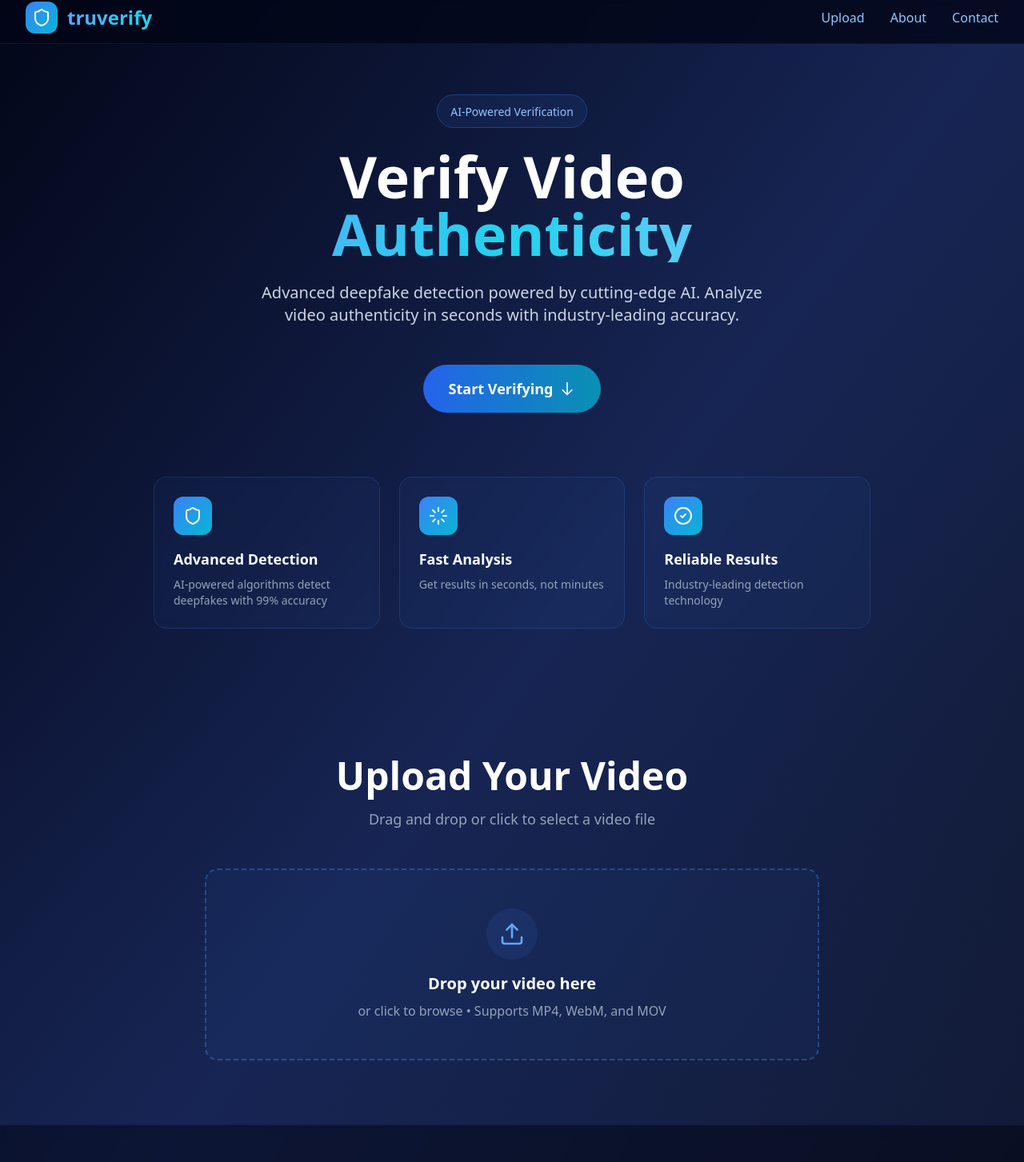
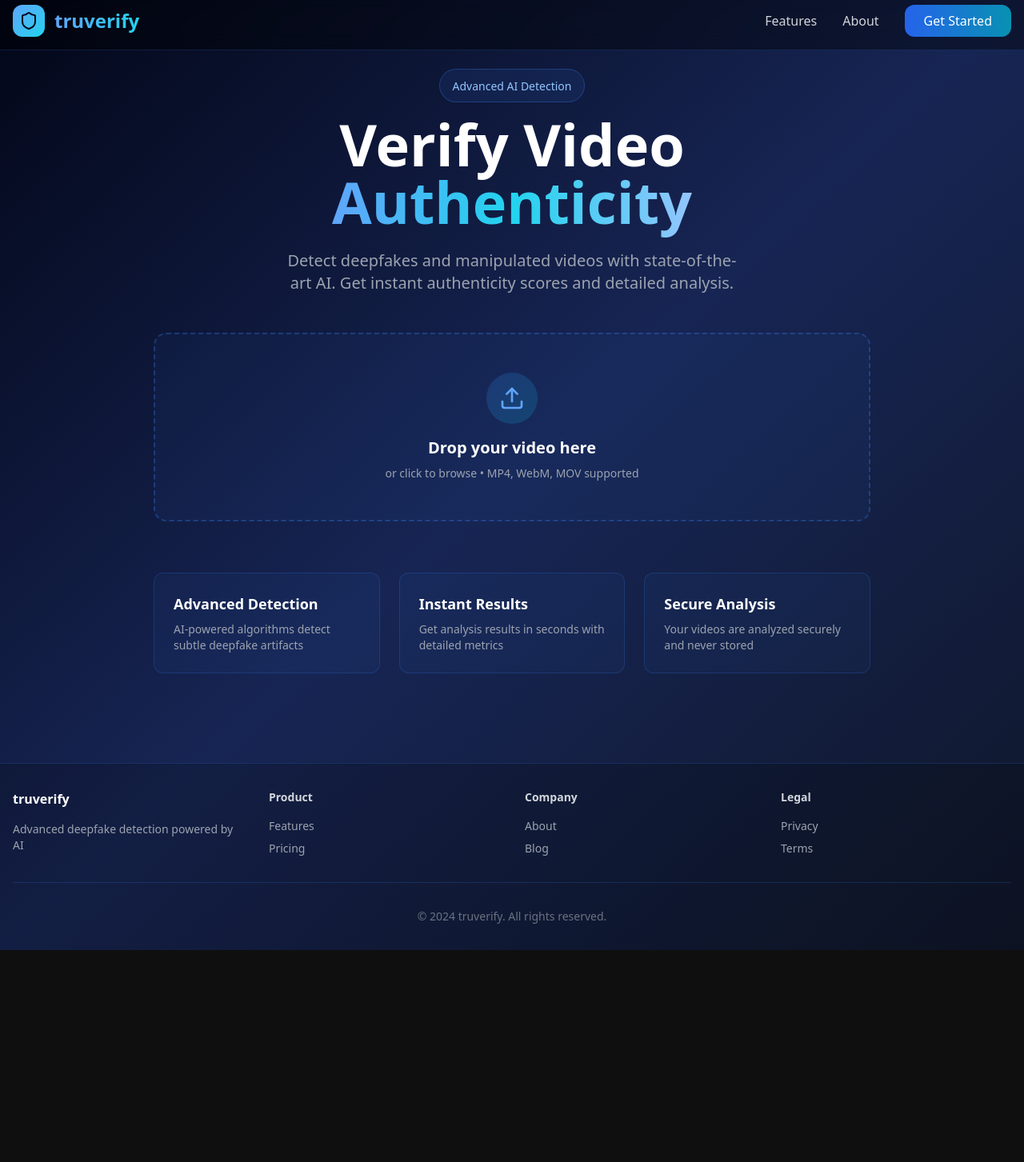
Before and after one commit to EHEGUY/hackcrypt_databaes, a Next.js app: page / in a window 1280 px wide. Shown: the part 10-1463 px from the top of the page at 80% size. After the commit the page ends 1198 px from the top, so only its background shows below. Built offline with nearby package versions, Linux system fonts and the light colour scheme.

Commit message:
feat: rebuild page.tsx with functional UI and branding
Replace broken imports and create fully-featured page.

Co-authored-by: eheguy <154012493+EHEGUY@users.noreply.github.com>

```diff
--- a/app/page.tsx
+++ b/app/page.tsx
@@ -29,15 +29,9 @@ export default function Home() {
     }
   };
 
-  const handleFileSelect = (e: React.ChangeEvent<HTMLInputElement>) => {
-    if (e.target.files?.length) {
-      handleAnalyze(e.target.files[0]);
-    }
-  };
-
   const handleAnalyze = async (file: File) => {
     if (!file.type.startsWith('video/')) {
-      setResult({ error: 'Please upload a video file (MP4, WebM, or MOV)' });
+      setResult({ error: 'Please upload a video file' });
       return;
     }
 
@@ -54,329 +48,229 @@ export default function Home() {
 
       if (!response.ok) {
         const errorData = await response.json();
-        setResult({ error: errorData.error || 'Analysis failed. Please try again.' });
+        setResult({ error: errorData.error || 'Analysis failed' });
       } else {
         const data = await response.json();
         setResult(data);
       }
     } catch (error) {
-      console.log('[v0] Error during analysis:', error);
-      setResult({ error: 'Failed to analyze video. Please ensure the backend is running.' });
+      setResult({ error: 'Failed to analyze video. Ensure backend is running.' });
     } finally {
       setIsLoading(false);
     }
   };
 
-  const scrollToUpload = () => {
-    const uploadSection = document.getElementById('upload-section');
-    if (uploadSection) {
-      uploadSection.scrollIntoView({ behavior: 'smooth' });
+  const handleFileInput = (e: React.ChangeEvent<HTMLInputElement>) => {
+    const files = e.currentTarget.files;
+    if (files && files.length > 0) {
+      handleAnalyze(files[0]);
     }
   };
 
   return (
-    <div className="min-h-screen bg-gradient-to-br from-slate-950 via-blue-950 to-slate-900 text-white overflow-hidden">
+    <div className="min-h-screen bg-gradient-to-br from-slate-950 via-blue-950 to-slate-900">
       {/* Navigation */}
-      <nav className="fixed top-0 w-full z-50 bg-slate-950/80 backdrop-blur border-b border-blue-900/30">
-        <div className="max-w-7xl mx-auto px-4 sm:px-6 lg:px-8">
-          <div className="flex justify-between items-center h-16">
+      <nav className="fixed top-0 w-full bg-black/40 backdrop-blur-md border-b border-blue-500/20 z-50">
+        <div className="max-w-7xl mx-auto px-4 py-4 flex items-center justify-between">
           <div className="flex items-center gap-3">
-              <div className="w-10 h-10 bg-gradient-to-br from-blue-500 to-cyan-500 rounded-lg flex items-center justify-center">
-                <Shield className="w-6 h-6 text-white" />
+            <div className="w-10 h-10 bg-gradient-to-br from-blue-400 to-cyan-400 rounded-lg flex items-center justify-center">
+              <Shield className="w-6 h-6 text-slate-950 font-bold" />
             </div>
-              <span className="text-2xl font-bold bg-gradient-to-r from-blue-400 to-cyan-400 bg-clip-text text-transparent">
-                truverify
-              </span>
+            <span className="text-2xl font-bold bg-gradient-to-r from-blue-400 to-cyan-400 bg-clip-text text-transparent">truverify</span>
           </div>
 
           <div className="hidden md:flex items-center gap-8">
-              <button onClick={scrollToUpload} className="text-blue-300 hover:text-cyan-300 transition">
-                Upload
+            <a href="#" className="text-gray-300 hover:text-blue-400 transition">Features</a>
+            <a href="#" className="text-gray-300 hover:text-blue-400 transition">About</a>
+            <button className="px-6 py-2 bg-gradient-to-r from-blue-600 to-cyan-600 text-white rounded-lg hover:shadow-lg hover:shadow-blue-500/50 transition-all">
+              Get Started
             </button>
-              <a href="#" className="text-blue-300 hover:text-cyan-300 transition">
-                About
-              </a>
-              <a href="#" className="text-blue-300 hover:text-cyan-300 transition">
-                Contact
-              </a>
           </div>
 
           <button
+            className="md:hidden text-white"
             onClick={() => setMobileMenuOpen(!mobileMenuOpen)}
-              className="md:hidden text-blue-300 hover:text-cyan-300"
           >
-              {mobileMenuOpen ? <X size={24} /> : <Menu size={24} />}
+            {mobileMenuOpen ? <X /> : <Menu />}
           </button>
-          </div>
-
-          {mobileMenuOpen && (
-            <div className="md:hidden pb-4 border-t border-blue-900/30 mt-4 space-y-2">
-              <button
-                onClick={() => {
-                  scrollToUpload();
-                  setMobileMenuOpen(false);
-                }}
-                className="block w-full text-left px-4 py-2 text-blue-300 hover:text-cyan-300"
-              >
-                Upload
-              </button>
-              <a href="#" className="block px-4 py-2 text-blue-300 hover:text-cyan-300">
-                About
-              </a>
-              <a href="#" className="block px-4 py-2 text-blue-300 hover:text-cyan-300">
-                Contact
-              </a>
-            </div>
-          )}
         </div>
       </nav>
 
+      {/* Main Content */}
+      <main className="pt-24 pb-12 px-4">
+        <div className="max-w-4xl mx-auto">
           {/* Hero Section */}
-      <div className="pt-32 pb-20 px-4 sm:px-6 lg:px-8">
-        <div className="max-w-4xl mx-auto text-center">
-          {/* Badge */}
-          <div className="inline-block mb-6 px-4 py-2 bg-blue-500/10 border border-blue-500/30 rounded-full">
-            <span className="text-sm font-medium text-blue-300">AI-Powered Verification</span>
+          {!result && !isLoading && (
+            <div className="text-center mb-12">
+              <div className="inline-block mb-4 px-4 py-2 bg-blue-500/10 border border-blue-500/30 rounded-full">
+                <span className="text-sm font-medium text-blue-300">Advanced AI Detection</span>
               </div>
-
-          {/* Heading */}
-          <h1 className="text-5xl sm:text-6xl lg:text-7xl font-bold mb-6 leading-tight">
+              <h1 className="text-5xl md:text-7xl font-bold text-white mb-6 text-balance">
                 Verify Video
-            <span className="block bg-gradient-to-r from-blue-400 via-cyan-400 to-blue-300 bg-clip-text text-transparent">
-              Authenticity
+                <span className="bg-gradient-to-r from-blue-400 via-cyan-400 to-blue-300 bg-clip-text text-transparent">
+                  {' '}Authenticity
                 </span>
               </h1>
-
-          {/* Subheading */}
-          <p className="text-lg sm:text-xl text-slate-300 mb-12 max-w-2xl mx-auto leading-relaxed">
-            Advanced deepfake detection powered by cutting-edge AI. Analyze video authenticity in seconds with industry-leading accuracy.
+              <p className="text-xl text-gray-400 mb-8 text-balance max-w-2xl mx-auto">
+                Detect deepfakes and manipulated videos with state-of-the-art AI. Get instant authenticity scores and detailed analysis.
               </p>
-
-          {/* CTA Button */}
-          <button
-            onClick={scrollToUpload}
-            className="px-8 py-4 bg-gradient-to-r from-blue-600 to-cyan-600 text-white rounded-full font-semibold text-lg hover:shadow-2xl hover:shadow-blue-500/50 hover:scale-105 transition-all duration-300 inline-flex items-center gap-2"
-          >
-            Start Verifying
-            <svg className="w-5 h-5" fill="none" stroke="currentColor" viewBox="0 0 24 24">
-              <path strokeLinecap="round" strokeLinejoin="round" strokeWidth={2} d="M19 14l-7 7m0 0l-7-7m7 7V3" />
-            </svg>
-          </button>
             </div>
-
-        {/* Floating cards */}
-        <div className="mt-20 grid grid-cols-1 md:grid-cols-3 gap-6 max-w-4xl mx-auto">
-          <div className="p-6 bg-blue-500/5 border border-blue-500/20 rounded-2xl backdrop-blur-sm hover:border-blue-500/40 transition-all">
-            <div className="w-12 h-12 bg-gradient-to-br from-blue-500 to-cyan-500 rounded-lg flex items-center justify-center mb-4">
-              <Shield className="w-6 h-6 text-white" />
-            </div>
-            <h3 className="text-lg font-semibold mb-2">Advanced Detection</h3>
-            <p className="text-slate-400 text-sm">AI-powered algorithms detect deepfakes with 99% accuracy</p>
-          </div>
-
-          <div className="p-6 bg-blue-500/5 border border-blue-500/20 rounded-2xl backdrop-blur-sm hover:border-blue-500/40 transition-all">
-            <div className="w-12 h-12 bg-gradient-to-br from-blue-500 to-cyan-500 rounded-lg flex items-center justify-center mb-4">
-              <Loader className="w-6 h-6 text-white" />
-            </div>
-            <h3 className="text-lg font-semibold mb-2">Fast Analysis</h3>
-            <p className="text-slate-400 text-sm">Get results in seconds, not minutes</p>
-          </div>
-
-          <div className="p-6 bg-blue-500/5 border border-blue-500/20 rounded-2xl backdrop-blur-sm hover:border-blue-500/40 transition-all">
-            <div className="w-12 h-12 bg-gradient-to-br from-blue-500 to-cyan-500 rounded-lg flex items-center justify-center mb-4">
-              <CheckCircle2 className="w-6 h-6 text-white" />
-            </div>
-            <h3 className="text-lg font-semibold mb-2">Reliable Results</h3>
-            <p className="text-slate-400 text-sm">Industry-leading detection technology</p>
-          </div>
-        </div>
-      </div>
+          )}
 
           {/* Upload Section */}
-      <div id="upload-section" className="py-20 px-4 sm:px-6 lg:px-8 bg-gradient-to-b from-transparent to-blue-950/20">
-        <div className="max-w-3xl mx-auto">
-          <div className="text-center mb-12">
-            <h2 className="text-4xl sm:text-5xl font-bold mb-4">Upload Your Video</h2>
-            <p className="text-slate-400 text-lg">Drag and drop or click to select a video file</p>
-          </div>
-
-          {!result ? (
           <div
             onDragOver={handleDragOver}
             onDragLeave={handleDragLeave}
             onDrop={handleDrop}
-              onClick={() => fileInputRef.current?.click()}
-              className={`relative p-12 border-2 border-dashed rounded-2xl cursor-pointer transition-all duration-300 ${
+            className={`relative border-2 border-dashed rounded-2xl p-12 text-center transition-all cursor-pointer ${
               isDragging
-                  ? 'border-cyan-400 bg-cyan-500/10 scale-105'
-                  : 'border-blue-500/40 bg-blue-500/5 hover:border-blue-400 hover:bg-blue-500/10'
+                ? 'border-blue-400 bg-blue-500/10'
+                : 'border-blue-500/30 bg-blue-500/5 hover:border-blue-400 hover:bg-blue-500/10'
             }`}
+            onClick={() => !isLoading && fileInputRef.current?.click()}
           >
             <input
               ref={fileInputRef}
               type="file"
-                accept="video/mp4,video/webm,video/quicktime"
-                onChange={handleFileSelect}
+              accept="video/*"
+              onChange={handleFileInput}
               className="hidden"
+              disabled={isLoading}
             />
 
-              <div className="flex flex-col items-center justify-center">
-                <div className={`p-4 rounded-full mb-4 transition-all ${isDragging ? 'bg-cyan-500/20 scale-110' : 'bg-blue-500/10'}`}>
-                  <Upload className={`w-8 h-8 ${isDragging ? 'text-cyan-400' : 'text-blue-400'}`} />
+            {isLoading ? (
+              <div className="space-y-4">
+                <Loader className="w-12 h-12 text-blue-400 animate-spin mx-auto" />
+                <p className="text-lg font-semibold text-white">Analyzing your video...</p>
+                <p className="text-sm text-gray-400">{fileName}</p>
               </div>
-                <p className="text-xl font-semibold mb-2">
-                  {isLoading ? 'Analyzing your video...' : 'Drop your video here'}
-                </p>
-                <p className="text-slate-400">or click to browse • Supports MP4, WebM, and MOV</p>
-
-                {isLoading && (
-                  <div className="mt-4 flex items-center gap-2">
-                    <Loader className="w-5 h-5 text-cyan-400 animate-spin" />
-                    <span className="text-slate-300">Processing...</span>
-                  </div>
-                )}
+            ) : result ? (
+              <div className="space-y-6">
+                {result.error ? (
+                  <div className="space-y-4">
+                    <AlertCircle className="w-12 h-12 text-red-400 mx-auto" />
+                    <div>
+                      <p className="text-lg font-semibold text-red-300 mb-2">Analysis Failed</p>
+                      <p className="text-sm text-gray-400">{result.error}</p>
                     </div>
                   </div>
                 ) : (
-            <div className="space-y-6">
-              {/* Results */}
-              {result.error ? (
-                <div className="p-8 bg-red-500/10 border border-red-500/30 rounded-2xl">
-                  <div className="flex items-start gap-4">
-                    <AlertCircle className="w-6 h-6 text-red-400 flex-shrink-0 mt-1" />
+                  <div className="space-y-4">
+                    <div className={`w-12 h-12 rounded-full mx-auto flex items-center justify-center ${
+                      result.is_deepfake ? 'bg-red-500/20' : 'bg-green-500/20'
+                    }`}>
+                      {result.is_deepfake ? (
+                        <AlertCircle className="w-6 h-6 text-red-400" />
+                      ) : (
+                        <CheckCircle2 className="w-6 h-6 text-green-400" />
+                      )}
+                    </div>
                     <div>
-                      <h3 className="text-lg font-semibold text-red-300 mb-2">Analysis Failed</h3>
-                      <p className="text-red-200">{result.error}</p>
+                      <p className="text-lg font-semibold text-white mb-2">
+                        {result.is_deepfake ? 'Deepfake Detected' : 'Authentic Video'}
+                      </p>
+                      <p className="text-sm text-gray-400 mb-4">{fileName}</p>
+
+                      <div className="grid grid-cols-3 gap-4 mb-6">
+                        <div className="bg-slate-800/50 rounded-lg p-3">
+                          <p className="text-xs text-gray-500 mb-1">Confidence</p>
+                          <p className="text-lg font-bold text-white">{(result.confidence * 100).toFixed(1)}%</p>
+                        </div>
+                        <div className="bg-slate-800/50 rounded-lg p-3">
+                          <p className="text-xs text-gray-500 mb-1">Authenticity</p>
+                          <p className="text-lg font-bold text-green-400">{(result.authenticity_score * 100).toFixed(1)}%</p>
+                        </div>
+                        <div className="bg-slate-800/50 rounded-lg p-3">
+                          <p className="text-xs text-gray-500 mb-1">Deepfake Prob.</p>
+                          <p className="text-lg font-bold text-red-400">{(result.deepfake_probability * 100).toFixed(1)}%</p>
                         </div>
                       </div>
-                </div>
-              ) : (
-                <>
-                  <div className="bg-slate-800/50 border border-slate-700/50 rounded-2xl p-8">
-                    <div className="flex items-start justify-between mb-6">
-                      <div>
-                        <h3 className="text-2xl font-bold mb-2">{fileName}</h3>
-                        <p className="text-slate-400">Analysis Complete</p>
-                      </div>
-                      <CheckCircle2 className="w-8 h-8 text-green-400" />
-                    </div>
-
-                    {/* Metrics Grid */}
-                    <div className="grid grid-cols-1 sm:grid-cols-2 gap-4">
-                      <div className="p-4 bg-blue-500/5 border border-blue-500/20 rounded-xl">
-                        <p className="text-slate-400 text-sm mb-1">Deepfake Probability</p>
-                        <div className="flex items-end gap-2">
-                          <span className="text-3xl font-bold">{result.deepfake_probability?.toFixed(1) || 'N/A'}%</span>
-                        </div>
-                      </div>
-
-                      <div className="p-4 bg-cyan-500/5 border border-cyan-500/20 rounded-xl">
-                        <p className="text-slate-400 text-sm mb-1">Authenticity Score</p>
-                        <div className="flex items-end gap-2">
-                          <span className="text-3xl font-bold">{result.authenticity_score?.toFixed(1) || 'N/A'}%</span>
-                        </div>
-                      </div>
-
-                      {result.confidence !== undefined && (
-                        <div className="p-4 bg-slate-500/5 border border-slate-500/20 rounded-xl">
-                          <p className="text-slate-400 text-sm mb-1">Confidence</p>
-                          <div className="flex items-end gap-2">
-                            <span className="text-3xl font-bold">{(result.confidence * 100).toFixed(1)}%</span>
                     </div>
                   </div>
                 )}
 
-                      {result.face_manipulated !== undefined && (
-                        <div className="p-4 bg-slate-500/5 border border-slate-500/20 rounded-xl">
-                          <p className="text-slate-400 text-sm mb-1">Face Manipulation</p>
-                          <div className="flex items-end gap-2">
-                            <span className="text-3xl font-bold">{result.face_manipulated ? 'Detected' : 'Not Detected'}</span>
+                <button
+                  onClick={() => {
+                    setResult(null);
+                    setFileName('');
+                  }}
+                  className="w-full py-3 px-4 bg-gradient-to-r from-blue-600 to-cyan-600 text-white rounded-lg hover:shadow-lg hover:shadow-blue-500/50 hover:scale-105 transition-all font-semibold"
+                >
+                  Analyze Another Video
+                </button>
+              </div>
+            ) : (
+              <div className="space-y-4">
+                <div className="inline-flex p-4 bg-gradient-to-br from-blue-500/20 to-cyan-500/20 rounded-full">
+                  <Upload className="w-8 h-8 text-blue-400" />
+                </div>
+                <div>
+                  <p className="text-xl font-semibold text-white mb-2">Drop your video here</p>
+                  <p className="text-sm text-gray-400">or click to browse • MP4, WebM, MOV supported</p>
                 </div>
               </div>
             )}
           </div>
 
-                    {/* Verdict */}
-                    <div className="mt-6 p-4 rounded-xl flex items-center gap-3" style={{
-                      backgroundColor: (result.deepfake_probability || 0) > 50 ? 'rgba(239, 68, 68, 0.1)' : 'rgba(34, 197, 94, 0.1)',
-                      borderColor: (result.deepfake_probability || 0) > 50 ? 'rgba(239, 68, 68, 0.3)' : 'rgba(34, 197, 94, 0.3)',
-                      borderWidth: '1px'
-                    }}>
-                      {(result.deepfake_probability || 0) > 50 ? (
-                        <>
-                          <AlertCircle className="w-5 h-5 text-red-400" />
-                          <span className="font-semibold text-red-300">Likely Deepfake Detected</span>
-                        </>
-                      ) : (
-                        <>
-                          <CheckCircle2 className="w-5 h-5 text-green-400" />
-                          <span className="font-semibold text-green-300">Appears Authentic</span>
-                        </>
-                      )}
+          {/* Features Section */}
+          <div className="grid md:grid-cols-3 gap-6 mt-16">
+            {[
+              {
+                title: 'Advanced Detection',
+                description: 'AI-powered algorithms detect subtle deepfake artifacts',
+              },
+              {
+                title: 'Instant Results',
+                description: 'Get analysis results in seconds with detailed metrics',
+              },
+              {
+                title: 'Secure Analysis',
+                description: 'Your videos are analyzed securely and never stored',
+              },
+            ].map((feature, i) => (
+              <div
+                key={i}
+                className="p-6 rounded-lg border border-blue-500/20 bg-blue-500/5 hover:border-blue-500/50 hover:bg-blue-500/10 transition-all"
+              >
+                <p className="text-lg font-semibold text-white mb-2">{feature.title}</p>
+                <p className="text-sm text-gray-400">{feature.description}</p>
+              </div>
+            ))}
           </div>
         </div>
-                </>
-              )}
-
-              {/* Action Button */}
-              <button
-                onClick={() => {
-                  setResult(null);
-                  setFileName('');
-                }}
-                className="w-full py-4 px-6 bg-gradient-to-r from-blue-600 to-cyan-600 text-white rounded-xl hover:shadow-2xl hover:shadow-blue-500/50 hover:scale-105 transition-all duration-300 font-semibold text-lg"
-              >
-                Analyze Another Video
-              </button>
-            </div>
-          )}
-        </div>
-      </div>
+      </main>
 
       {/* Footer */}
-      <footer className="border-t border-blue-900/30 bg-slate-950/50 backdrop-blur py-12 px-4 sm:px-6 lg:px-8">
-        <div className="max-w-4xl mx-auto">
-          <div className="grid grid-cols-1 md:grid-cols-4 gap-8 mb-8">
+      <footer className="border-t border-blue-500/20 bg-black/20 mt-16">
+        <div className="max-w-7xl mx-auto px-4 py-8">
+          <div className="grid md:grid-cols-4 gap-8 mb-8">
             <div>
-              <div className="flex items-center gap-2 mb-4">
-                <div className="w-8 h-8 bg-gradient-to-br from-blue-500 to-cyan-500 rounded-lg flex items-center justify-center">
-                  <Shield className="w-4 h-4 text-white" />
+              <p className="font-semibold text-white mb-4">truverify</p>
+              <p className="text-sm text-gray-400">Advanced deepfake detection powered by AI</p>
             </div>
-                <span className="font-bold text-lg bg-gradient-to-r from-blue-400 to-cyan-400 bg-clip-text text-transparent">
-                  truverify
-                </span>
-              </div>
-              <p className="text-slate-400 text-sm">Advanced deepfake detection technology</p>
-            </div>
-
             <div>
-              <h4 className="font-semibold mb-4 text-slate-200">Product</h4>
-              <ul className="space-y-2">
-                <li><a href="#" className="text-slate-400 hover:text-cyan-400 transition">Features</a></li>
-                <li><a href="#" className="text-slate-400 hover:text-cyan-400 transition">Pricing</a></li>
-                <li><a href="#" className="text-slate-400 hover:text-cyan-400 transition">API</a></li>
+              <p className="text-sm font-semibold text-gray-300 mb-4">Product</p>
+              <ul className="space-y-2 text-sm text-gray-400">
+                <li><a href="#" className="hover:text-blue-400 transition">Features</a></li>
+                <li><a href="#" className="hover:text-blue-400 transition">Pricing</a></li>
               </ul>
             </div>
-
             <div>
-              <h4 className="font-semibold mb-4 text-slate-200">Company</h4>
-              <ul className="space-y-2">
-                <li><a href="#" className="text-slate-400 hover:text-cyan-400 transition">About</a></li>
-                <li><a href="#" className="text-slate-400 hover:text-cyan-400 transition">Blog</a></li>
-                <li><a href="#" className="text-slate-400 hover:text-cyan-400 transition">Contact</a></li>
+              <p className="text-sm font-semibold text-gray-300 mb-4">Company</p>
+              <ul className="space-y-2 text-sm text-gray-400">
+                <li><a href="#" className="hover:text-blue-400 transition">About</a></li>
+                <li><a href="#" className="hover:text-blue-400 transition">Blog</a></li>
               </ul>
             </div>
-
             <div>
-              <h4 className="font-semibold mb-4 text-slate-200">Legal</h4>
-              <ul className="space-y-2">
-                <li><a href="#" className="text-slate-400 hover:text-cyan-400 transition">Privacy</a></li>
-                <li><a href="#" className="text-slate-400 hover:text-cyan-400 transition">Terms</a></li>
+              <p className="text-sm font-semibold text-gray-300 mb-4">Legal</p>
+              <ul className="space-y-2 text-sm text-gray-400">
+                <li><a href="#" className="hover:text-blue-400 transition">Privacy</a></li>
+                <li><a href="#" className="hover:text-blue-400 transition">Terms</a></li>
               </ul>
             </div>
           </div>
-
-          <div className="pt-8 border-t border-blue-900/30 text-center text-slate-400 text-sm">
+          <div className="border-t border-blue-500/20 pt-8 text-center text-sm text-gray-500">
             <p>&copy; 2024 truverify. All rights reserved.</p>
           </div>
         </div>
```
Lines whose indentation alone changed are shown as unchanged.
